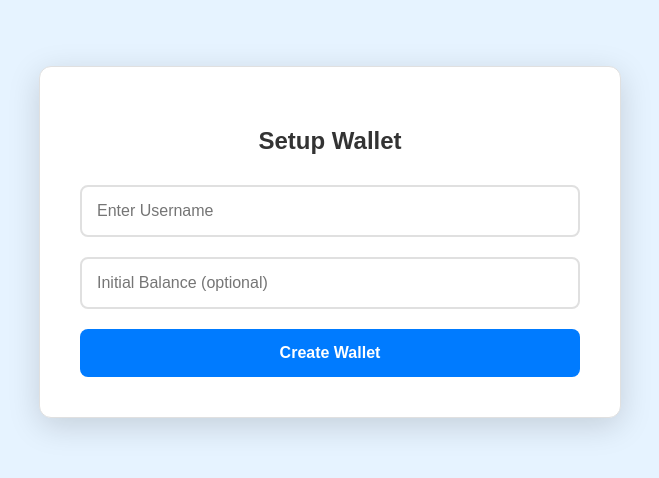
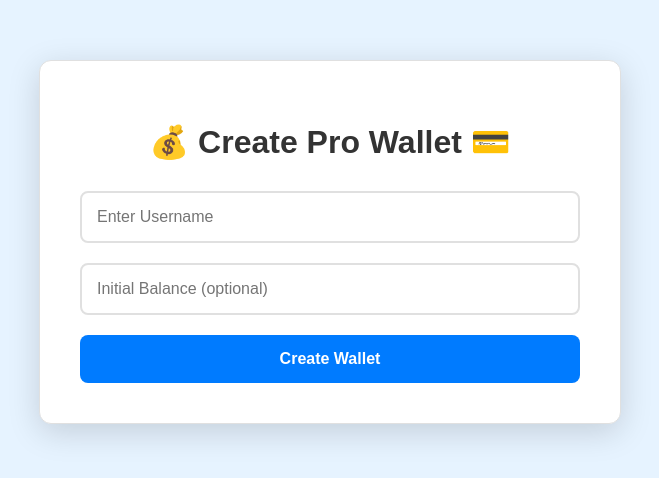
Before and after one commit to siddhi211/wallet-system-implementation, a React (Create React App) app in the folder frontend/: page / in a window 1280 px wide. Shown: the part 178-656 px from the top of the page, without its empty margins (310-969 px from the left). Built offline with nearby package versions, Linux system fonts and the light colour scheme; no server answers.

Commit message:
Bug fix and beautifying the UI

```diff
--- a/frontend/src/components/WalletPage.js
+++ b/frontend/src/components/WalletPage.js
@@ -2,6 +2,13 @@ import React, { useState, useEffect, useCallback } from 'react';
 import { Link } from 'react-router-dom';
 
 const API_BASE = process.env.REACT_APP_API_URL || 'http://localhost:3000';
+
+const formatNumber = (amount) => {
+  return amount.toLocaleString('en-US', {
+    minimumFractionDigits: 2,
+    maximumFractionDigits: 2
+  });
+};
 
 function WalletPage() {
   const [walletId, setWalletId] = useState(localStorage.getItem('walletId'));
@@ -77,7 +84,7 @@ function WalletPage() {
   if (!walletId) {
     return (
       <div className="wallet-container">
-        <h2 style={{ marginBottom: '30px', color: '#333' }}>Setup Wallet</h2>
+        <h1 style={{ marginBottom: '30px', color: '#333' }}>💰 Create Pro Wallet 💳</h1>
         <form onSubmit={setupWallet}>
           <div style={{ marginBottom: '20px' }}>
             <input
@@ -151,7 +158,7 @@ function WalletPage() {
             fontWeight: 'bold',
             color: '#333'
           }}>
-            Balance: ${wallet.balance.toFixed(2)}
+            Balance: ${formatNumber(wallet.balance)}
           </p>
         </div>
       )}
```
